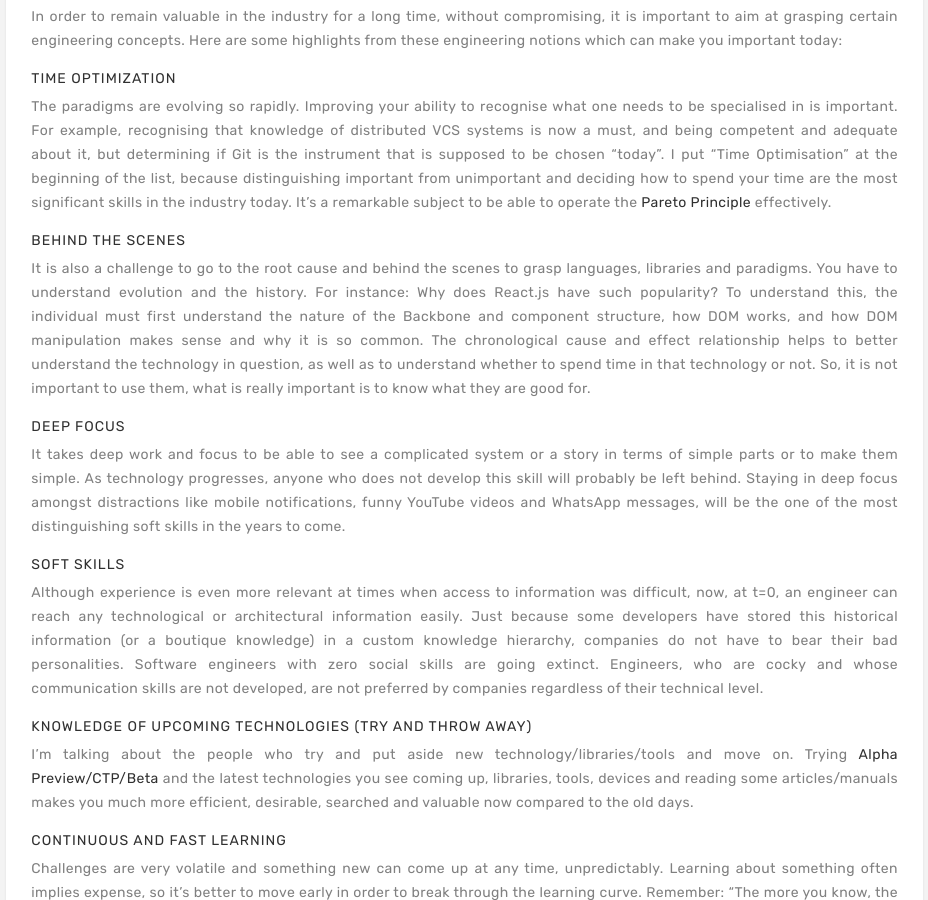
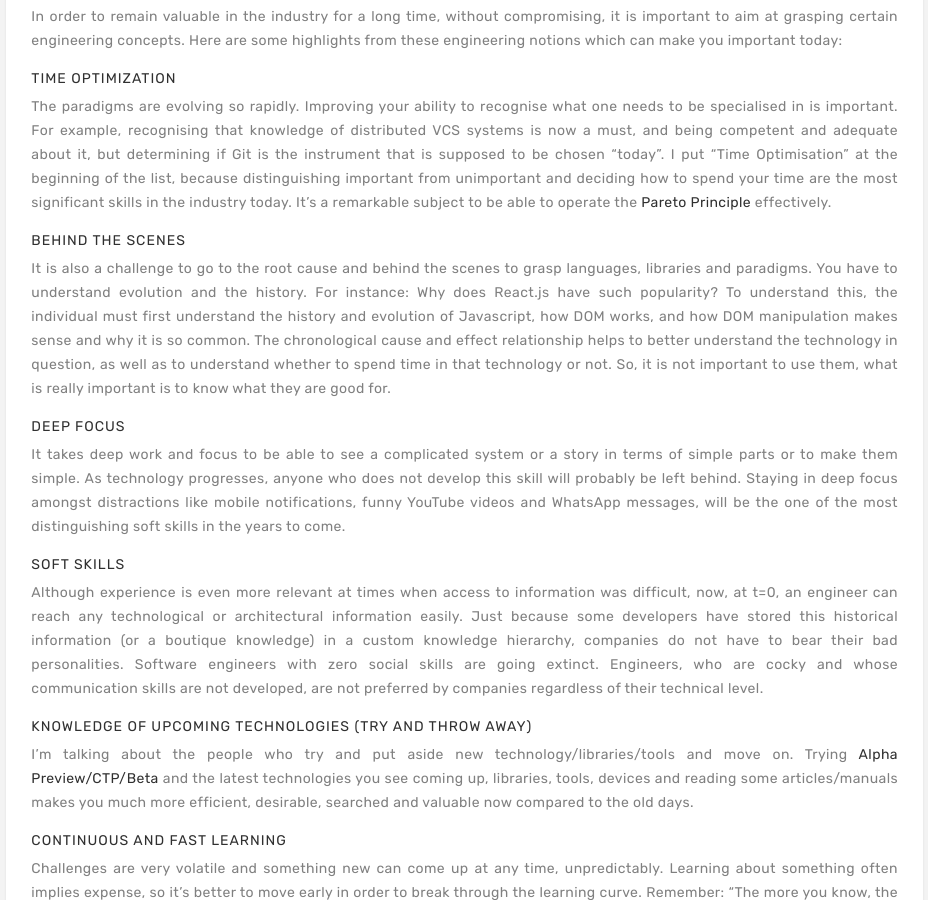
Before and after one commit to eevirgen/erk.github.io, a Jekyll site: the page built from _posts/2021-02-23-evolution-of-a-good-software-engineer.md, in a window 1280 px wide and 900 px high, scrolled down 1446 px. Shown: the whole window, without its empty margins (272-1200 px from the left). Built offline with Jekyll 4.4.1, drawn with Linux system fonts in a browser that asks for light colours; nearby versions of some CDN libraries; some web fonts are replaced; library files that are not in the unit come from our copies; comment, search, counter and statistics services are not loaded.

Commit message:
Specialist of Generalism

```diff
--- a/_posts/2021-02-23-evolution-of-a-good-software-engineer.md
+++ b/_posts/2021-02-23-evolution-of-a-good-software-engineer.md
@@ -34,7 +34,7 @@ I put “Time Optimisation” at the beginning of the list, because distinguishi
 
 ##### Behind the scenes
 
-It is also a challenge to go to the root cause and behind the scenes to grasp languages, libraries and paradigms. You have to understand evolution and the history. For instance: Why does React.js have such popularity? To understand this, the individual must first understand the nature of the Backbone and component structure, how DOM works, and how DOM manipulation makes sense and why it is so common. The chronological cause and effect relationship helps to better understand the technology in question, as well as to understand whether to spend time in that technology or not. So, it is not important to use them, what is really important is to know what they are good for.
+It is also a challenge to go to the root cause and behind the scenes to grasp languages, libraries and paradigms. You have to understand evolution and the history. For instance: Why does React.js have such popularity? To understand this, the individual must first understand the history and evolution of Javascript, how DOM works, and how DOM manipulation makes sense and why it is so common. The chronological cause and effect relationship helps to better understand the technology in question, as well as to understand whether to spend time in that technology or not. So, it is not important to use them, what is really important is to know what they are good for.
 
 ##### Deep Focus
 
```
